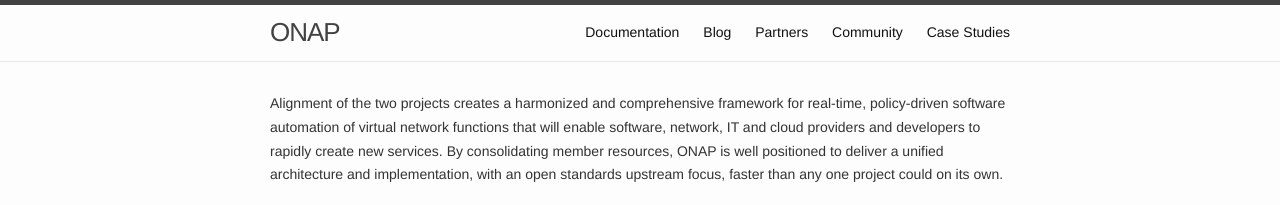
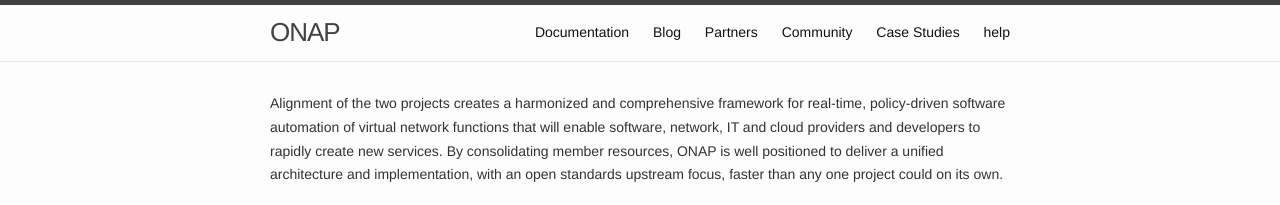
Before and after one commit to pnpdjie/pnpdjie.github.io, a Jekyll site: the page built from index.md, in a window 1280 px wide. Shown: the top 205 px of the page. Built offline with Jekyll 4.4.1, drawn with Linux system fonts in a browser that asks for light colours.

Commit message:
Update header.html

```diff
--- a/_includes/header.html
+++ b/_includes/header.html
@@ -21,7 +21,7 @@
             <a class="page-link" href="/partners">Partners</a>
             <a class="page-link" href="/community">Community</a>
             <a class="page-link" href="/case-studies">Case Studies</a>
-
+	    <a class="page-link" href="/help">help</a>
         </div>
       </nav>
   </div>
```
